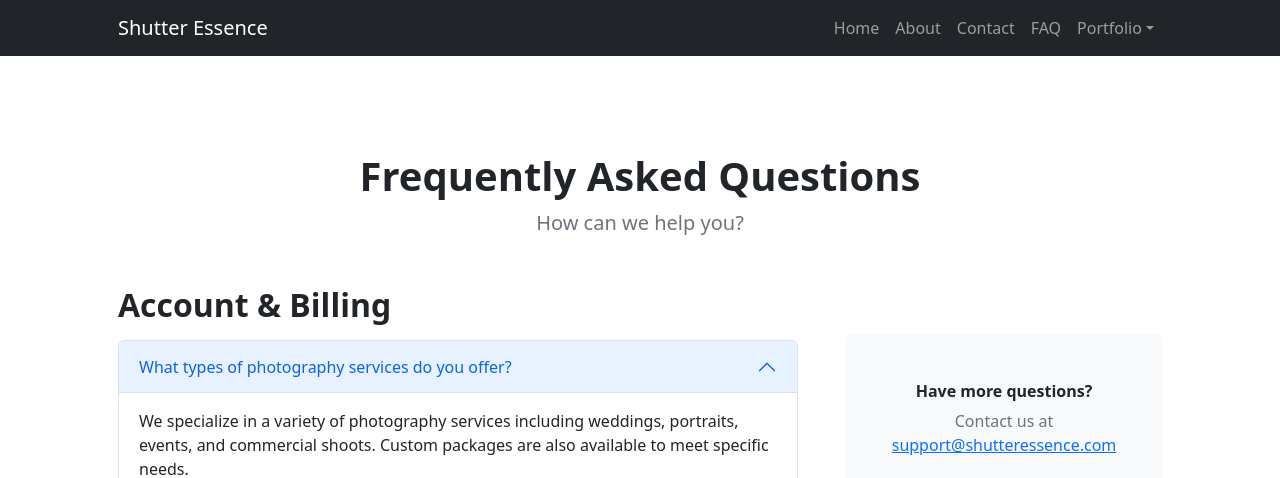
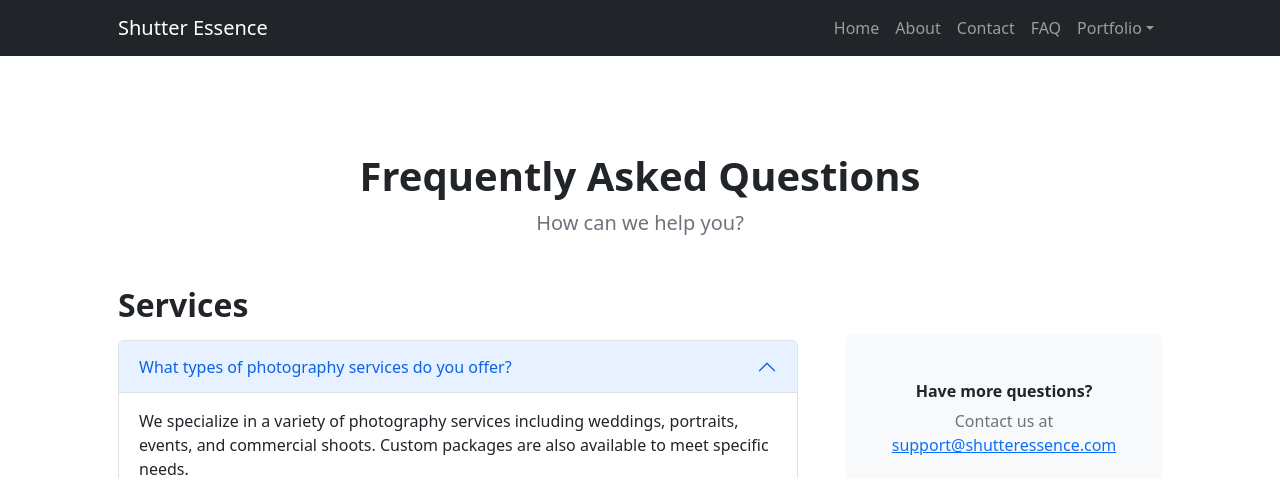
Before and after one commit to scaiocesar/cs220_creative_career, a plain HTML site: page faq.html in a window 1280 px wide. Shown: the top 478 px of the page. Drawn offline with nearby package versions, Linux system fonts and the light colour scheme.

Commit message:
BugFix: small change in FAQ title

```diff
--- a/faq.html
+++ b/faq.html
@@ -46,7 +46,7 @@
             <div class="row gx-5">
                 <div class="col-xl-8">
                     <!-- FAQ Accordion 1-->
-                    <h2 class="fw-bolder mb-3">Account &amp; Billing</h2>
+                    <h2 class="fw-bolder mb-3">Services</h2>
                     <div class="accordion mb-5" id="accordionExample">
                         <div class="accordion-item">
                             <h3 class="accordion-header" id="headingOne"><button class="accordion-button" type="button" data-bs-toggle="collapse" data-bs-target="#collapseOne" aria-expanded="true" aria-controls="collapseOne">What types of photography services do you offer?
```
